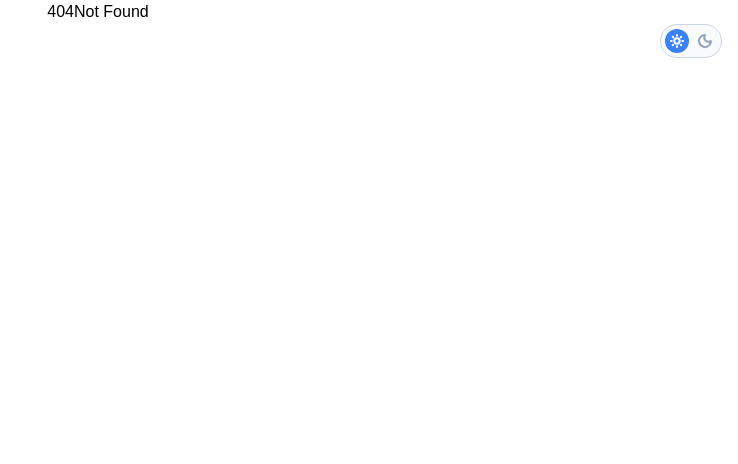
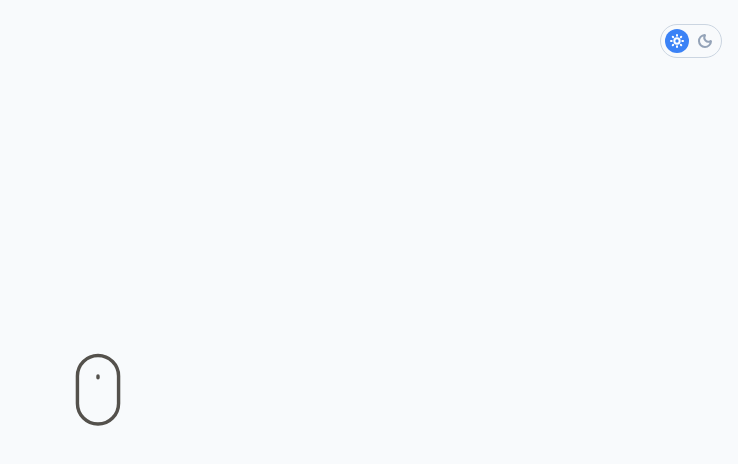
Before and after one commit to LoicMonard/sveltekit-portfolio, a SvelteKit app: page /gsap in a window 1280 px wide. Before the commit this address had no page. Shown: the top 464 px of the page, without its empty margins (542-1280 px from the left). Built offline with nearby package versions, Linux system fonts and the light colour scheme; a web font is replaced by a local one.

Commit message:
feat: add first GSAP animation for landing page

```diff
--- /dev/null
+++ b/src/routes/gsap/+page.svelte
@@ -0,0 +1,78 @@
+<script lang="ts">
+	import { gsap } from 'gsap';
+	import DrawSVGPlugin from 'gsap/DrawSVGPlugin';
+	import { onMount } from 'svelte';
+
+	gsap.registerPlugin(DrawSVGPlugin);
+
+	onMount(() => {
+		gsap.set('#scrollDownIcon .path1', { drawSVG: '0% 10%', y: 0 });
+		gsap.set('#scrollDownIcon .path2', { drawSVG: '50% 50%', y: -0.5 });
+
+		const seq = gsap.timeline({
+			paused: true,
+			defaults: { ease: 'none' }
+		});
+
+		seq
+			.to('#scrollDownIcon .path1', { drawSVG: '0% 100%', y: 2, duration: 0.8 })
+			.fromTo('#scrollDownIcon .path2', { opacity: 0, y: 0 }, { opacity: 1, y: 2, duration: 0.01 }) // '<' pour synchroniser avec la précédente
+			.to('#scrollDownIcon .path2', { drawSVG: '0% 100%', duration: 0.5 });
+
+		gsap.to(seq, {
+			progress: 1,
+			duration: seq.duration(),
+			ease: 'power1.inOut',
+			repeat: -1,
+			yoyo: true,
+			repeatDelay: 0.35,
+			delay: 1
+		});
+	});
+</script>
+
+<main class="h-screen w-screen bg-slate-50">
+	<div class="flex h-full w-full items-center justify-center">
+		<div class="h-24 w-12">
+			<svg id="scrollDownIcon" viewBox="0 0 14 22" fill="none" xmlns="http://www.w3.org/2000/svg">
+				<path
+					d="M1 15V7C1 3.68629 3.68629 1 7 1C10.3137 1 13 3.68629 13 7V15C13 18.3137 10.3137 21 7 21C3.68629 21 1 18.3137 1 15Z"
+					stroke="#54514C"
+				/>
+				<path class="path1" d="M7 7V12" stroke="#54514C" stroke-linecap="round" />
+				<path
+					class="path2"
+					d="M5 10.5L6.29289 11.7929C6.68342 12.1834 7.31658 12.1834 7.70711 11.7929L9 10.5"
+					stroke="#54514C"
+					stroke-linecap="round"
+				/>
+			</svg>
+			<!-- <svg
+				xmlns="http://www.w3.org/2000/svg"
+				viewBox="-2 -2 91 47"
+				fill="none"
+				stroke-width="2"
+				stroke-linecap="round"
+				stroke-linejoin="round"
+			>
+				<path d="M12.5 21.5V16.5L87 32L12.5 21.5Z" fill="#4F4B45" fill-opacity="0.5" />
+				<path
+					d="M87 32L31.0975 1.32782C30.7101 1.11527 30.2632 1.03699 29.8267 1.10521L15.9455 3.27414C15.0847 3.40864 14.41 4.08492 14.2775 4.94605L12.5 16.5M87 32L12.5 16.5M87 32L15.3082 41.8885C14.7901 41.96 14.2647 41.8257 13.8444 41.5144L2.59311 33.1801C1.71101 32.5267 1.52043 31.2844 2.16609 30.3966L8.29318 21.9719C8.72815 21.3738 9.45766 21.0645 10.1899 21.1678L12.5 21.4936M87 32L12.5 21.4936M12.5 16.5V21.4936"
+					stroke="#54514C"
+					stroke-width="2"
+					fill="none"
+					stroke-linecap="round"
+					stroke-linejoin="round"
+				/>
+				<path
+					d="M30.5 1L33.5 20.5M33.5 24.5L14.5 42"
+					stroke="#54514C"
+					stroke-width="0.5"
+					fill="none"
+					stroke-linecap="round"
+					stroke-linejoin="round"
+				/>
+			</svg> -->
+		</div>
+	</div>
+</main>
```
